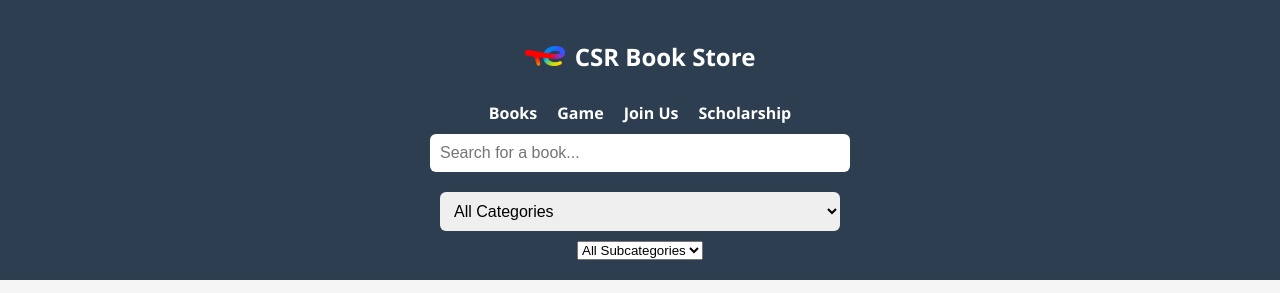
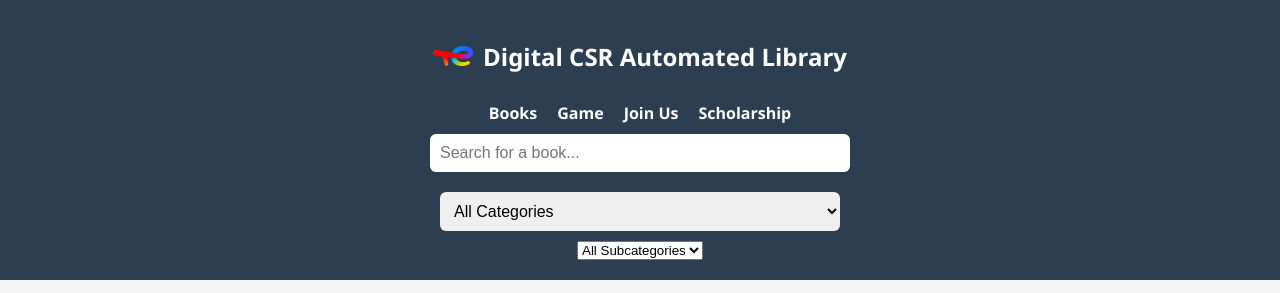
Before and after one commit to comaku/csrbookstore, a plain HTML site: page index.html in a window 1280 px wide. Shown: the top 293 px of the page. Drawn offline with Linux system fonts and the light colour scheme.

Commit message:
Update index.html

```diff
--- a/index.html
+++ b/index.html
@@ -4,7 +4,7 @@
   <meta charset="UTF-8" />
   <link rel="icon" href="tt1.png">
   <meta name="viewport" content="width=device-width, initial-scale=1.0"/>
-  <title>CSR Book Store</title>
+  <title>DCAL Book Store</title>
   <link rel="stylesheet" href="book.css" />
 </head>
 <body class="fade-in">
@@ -13,7 +13,7 @@
   <header class="header">
     <h1 class="logo-title">
       <img src="tt.png" alt="Logo" class="logo-img">
-      CSR Book Store
+      Digital CSR Automated Library
     </h1>
 
     <!-- Hamburger Menu Button -->
```
